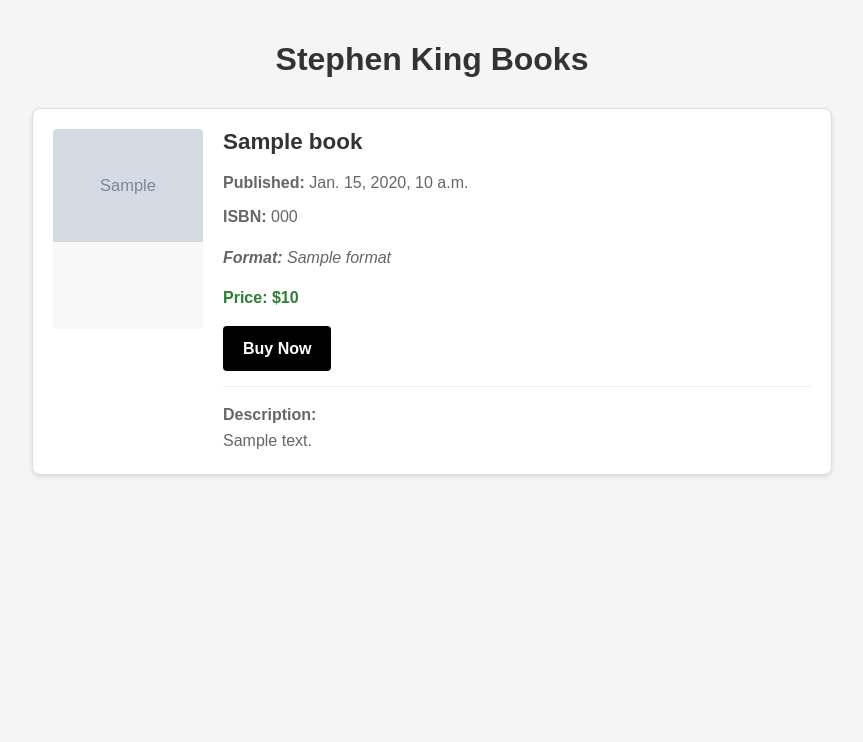
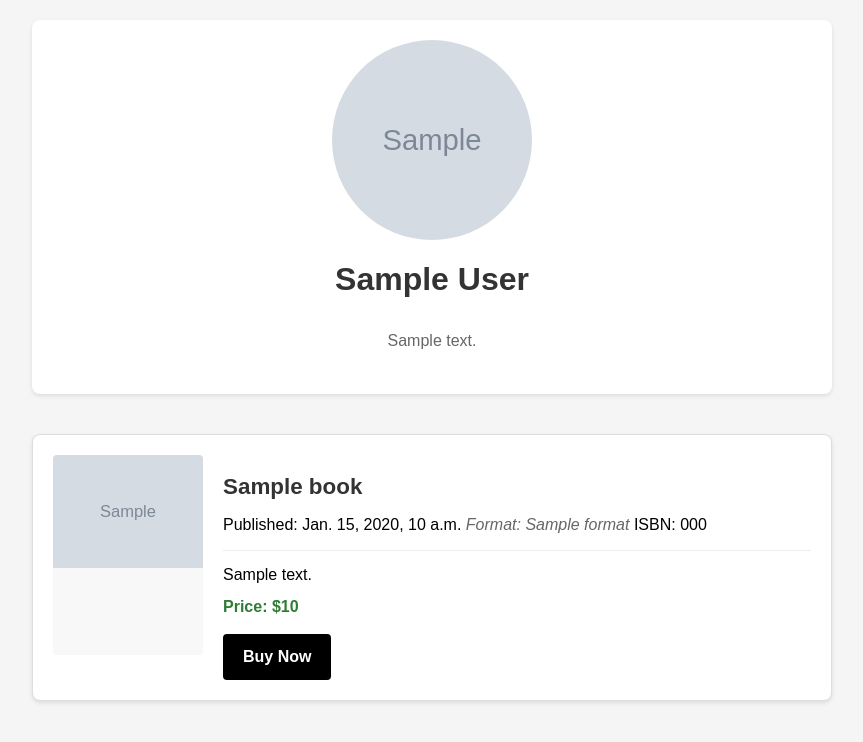
Before and after one commit to slmorgan/stephenkinglibrary, a Django app: template books/templates/books/book_list.html in a window 1280 px wide. Shown: the top 742 px of the page, without its empty margins (208-1071 px from the left). Run offline with Django 5.2, Linux system fonts and the light colour scheme; the template is opened without the code that fills it: most values are stand-ins (such as "Sample title", 1, 10 or a date in 2020); grey boxes marked "Sample" are stand-in pictures.

Commit message:
Update book data extraction and display: - Fixed XML parsing for publication date, format, and ISBN - Updated template to display book information - Removed duplicate settings file - Improved error handling

```diff
--- a/books/templates/books/book_list.html
+++ b/books/templates/books/book_list.html
@@ -9,6 +9,32 @@
             margin: 0 auto;
             padding: 20px;
             background-color: #f5f5f5;
+        }
+        .author-section {
+            text-align: center;
+            margin-bottom: 40px;
+            padding: 20px;
+            background-color: white;
+            border-radius: 8px;
+            box-shadow: 0 2px 4px rgba(0,0,0,0.1);
+        }
+        .author-image {
+            width: 200px;
+            height: 200px;
+            border-radius: 50%;
+            margin: 0 auto 20px;
+            overflow: hidden;
+        }
+        .author-image img {
+            width: 100%;
+            height: 100%;
+            object-fit: cover;
+        }
+        .author-bio {
+            max-width: 600px;
+            margin: 20px auto;
+            line-height: 1.6;
+            color: #666;
         }
         .book {
             border: 1px solid #ddd;
@@ -113,31 +139,47 @@
     </style>
 </head>
 <body>
-    <h1>Stephen King Books</h1>
+    {% if author %}
+    <div class="author-section">
+        <div class="author-image">
+            {% if author.image %}
+                <img src="{{ author.image }}" alt="{{ author.first_name }} {{ author.last_name }}" onerror="this.style.display='none'; this.parentNode.innerHTML='<div class=\'no-image\'>No author image available</div>';">
+            {% else %}
+                <div class="no-image">No author image available</div>
+            {% endif %}
+        </div>
+        <h1>{{ author.first_name }} {{ author.last_name }}</h1>
+        {% if author.bio %}
+            <div class="author-bio">{{ author.bio|safe }}</div>
+        {% endif %}
+    </div>
+    {% else %}
+        <h1>Stephen King Books</h1>
+    {% endif %}
+
     {% if books %}
         {% for book in books %}
             <div class="book">
                 <div class="book-image">
                     {% if book.thumbnail %}
-                        <img src="{{ book.thumbnail }}" alt="{{ book.title }} cover" onerror="this.style.display='none'; this.parentNode.innerHTML='<div class=\'no-image\'>No cover image available</div>';">
+                        <img src="{{ book.thumbnail }}" alt="{{ book.title }} cover" onerror="this.style.display='none'; this.parentNode.innerHTML='<div class=\'no-image\'>No cover image available</div>';" loading="lazy">
                     {% else %}
                         <div class="no-image">No cover image available</div>
                     {% endif %}
                 </div>
                 <div class="book-content">
-                    <div class="book-title">{{ book.title }}</div>
+                    <div class="book-info">
+                        <h2 class="book-title">{{ book.title }}</h2>
+                        <p class="book-meta">
+                            <span class="book-date">Published: {{ book.publication_date }}</span>
+                            <span class="book-format">Format: {{ book.format }}</span>
+                            <span class="book-isbn">ISBN: {{ book.isbn }}</span>
+                        </p>
+                        <div class="book-description">
+                            {{ book.description|safe }}
+                        </div>
+                    </div>
                     <div class="book-details">
-                        {% if book.publication_date %}
-                            <p><strong>Published:</strong> {{ book.publication_date }}</p>
-                        {% endif %}
-                        {% if book.isbn %}
-                            <p><strong>ISBN:</strong> {{ book.isbn }}</p>
-                        {% endif %}
-                        {% if book.format %}
-                            <div class="book-format">
-                                <strong>Format:</strong> {{ book.format }}
-                            </div>
-                        {% endif %}
                         {% if book.price %}
                             <div class="book-price">
                                 <strong>Price:</strong> ${{ book.price }}
@@ -145,12 +187,6 @@
                         {% endif %}
                         {% if book.product_url %}
                             <a href="{{ book.product_url }}" class="buy-button" target="_blank" rel="noopener noreferrer">Buy Now</a>
-                        {% endif %}
-                        {% if book.description %}
-                            <div class="book-description">
-                                <strong>Description:</strong>
-                                <div>{{ book.description|safe }}</div>
-                            </div>
                         {% endif %}
                     </div>
                 </div>
--- a/settings.py
+++ b/settings.py
@@ -32,7 +32,7 @@ INSTALLED_APPS = [
 
 MIDDLEWARE = [
     'django.middleware.security.SecurityMiddleware',
-    'whitenoise.middleware.WhiteNoiseMiddleware',  # Add whitenoise for static files
+    'whitenoise.middleware.WhiteNoiseMiddleware',
     'django.contrib.sessions.middleware.SessionMiddleware',
     'django.middleware.common.CommonMiddleware',
     'django.middleware.csrf.CsrfViewMiddleware',
@@ -111,5 +111,5 @@ if not DEBUG:
     SECURE_HSTS_INCLUDE_SUBDOMAINS = True
     SECURE_HSTS_PRELOAD = True
 
-# API Settings
-SIMON_SCHUSTER_API_KEY = os.getenv('SIMON_SCHUSTER_API_KEY', 'isb13')
+# API Configuration
+SAS_API_URL = 'https://www.simonandschuster.com/ws/authors/1666839'
```
Also changed, not shown: books/services.py (+92 -9 lines), books/settings.py (deleted, +0 -7 lines), books/views.py (+19 -4 lines).
